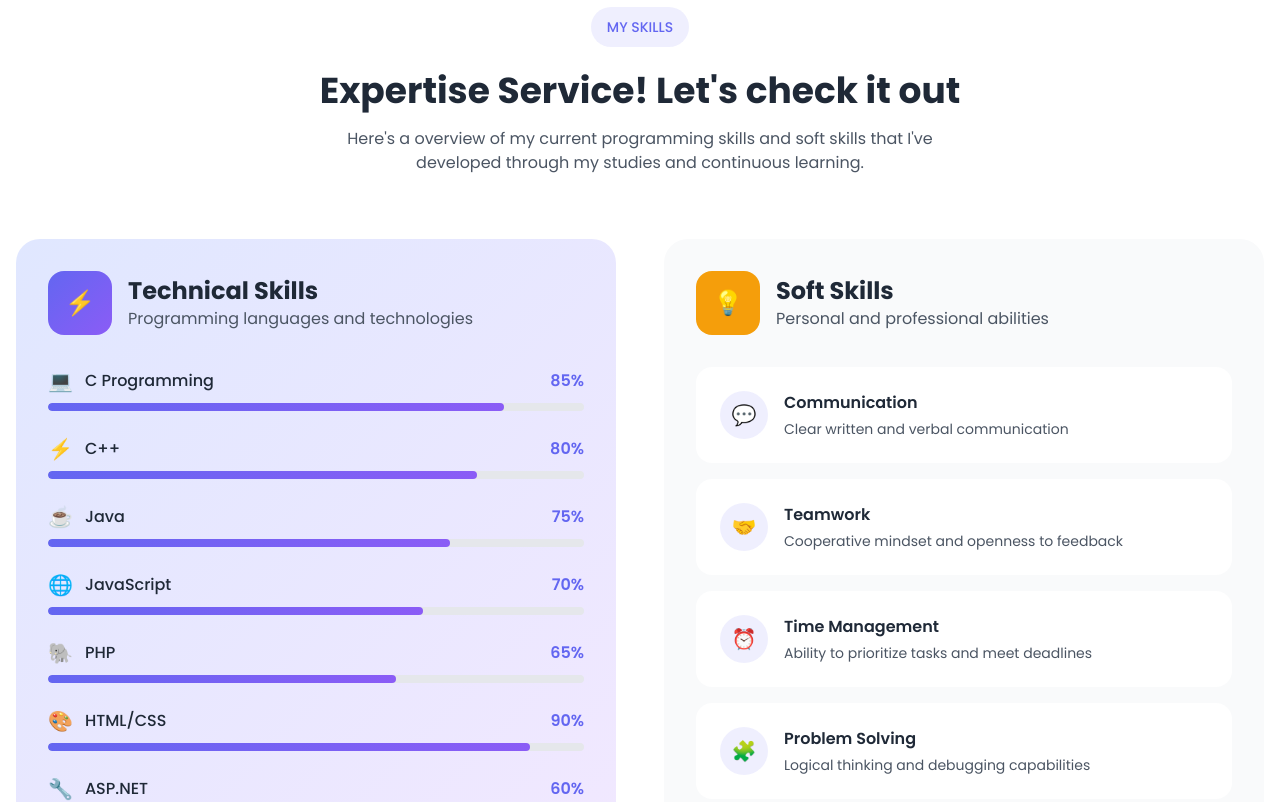
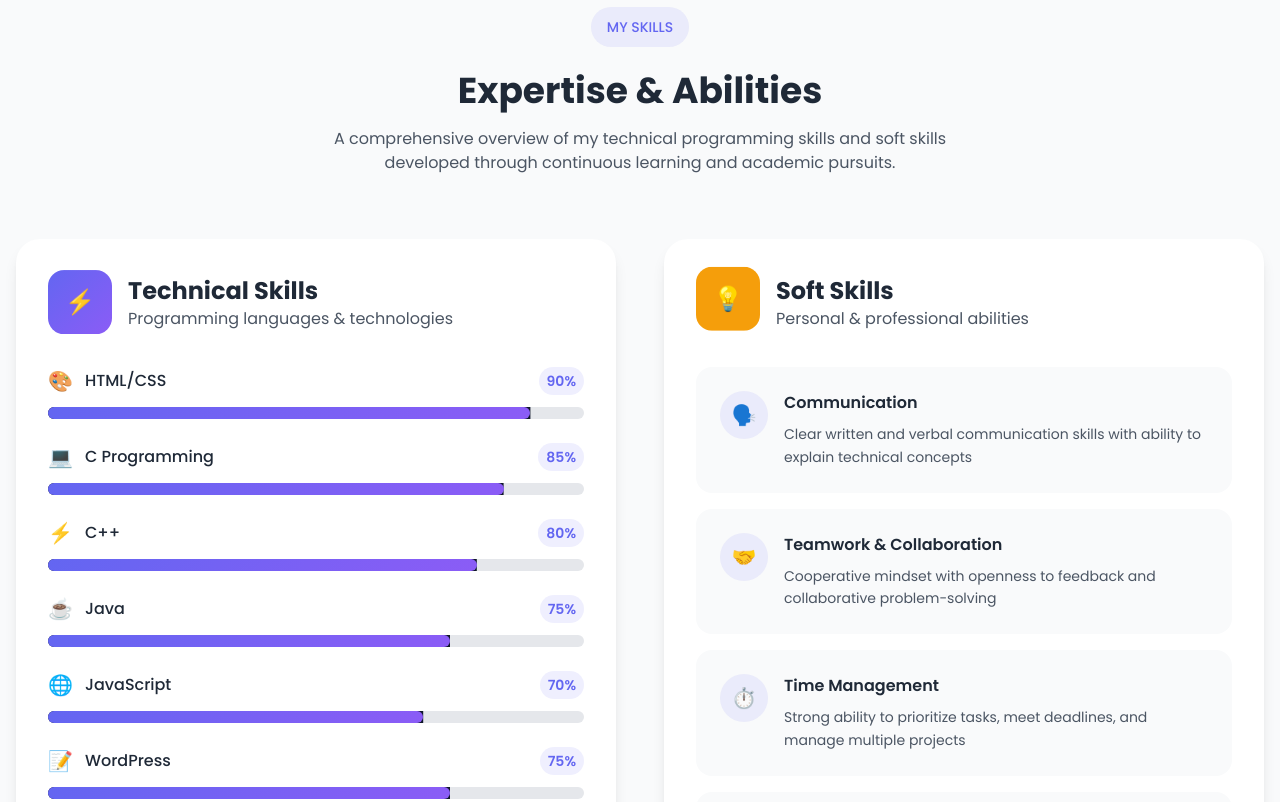
Before and after one commit to meet-solanki/meet-solanki-portfolio, a React (Vite) app: page / in a window 1280 px wide. Shown: the part 1660-2462 px from the top of the page. Built offline with nearby package versions, Linux system fonts and the light colour scheme.

Commit message:
Refactor: Animate skills section
- Organize skills into technical and soft skills.
- Implement animated progress bars for technical skills.
- Implement fade-in cards for soft skills.
- Use AOS for scroll animations.

```diff
--- a/src/components/Skills.tsx
+++ b/src/components/Skills.tsx
@@ -1,68 +1,107 @@
+
+import { Progress } from "@/components/ui/progress";
 
 const Skills = () => {
   const technicalSkills = [
+    { name: "HTML/CSS", level: 90, icon: "🎨" },
     { name: "C Programming", level: 85, icon: "💻" },
     { name: "C++", level: 80, icon: "⚡" },
     { name: "Java", level: 75, icon: "☕" },
     { name: "JavaScript", level: 70, icon: "🌐" },
-    { name: "PHP", level: 65, icon: "🐘" },
-    { name: "HTML/CSS", level: 90, icon: "🎨" },
-    { name: "ASP.NET", level: 60, icon: "🔧" },
     { name: "WordPress", level: 75, icon: "📝" },
     { name: "Oracle Database", level: 70, icon: "🗄️" },
+    { name: "PHP", level: 65, icon: "🐘" },
+    { name: "ASP.NET", level: 60, icon: "🔧" },
   ];
 
   const softSkills = [
-    { name: "Communication", description: "Clear written and verbal communication", icon: "💬" },
-    { name: "Teamwork", description: "Cooperative mindset and openness to feedback", icon: "🤝" },
-    { name: "Time Management", description: "Ability to prioritize tasks and meet deadlines", icon: "⏰" },
-    { name: "Problem Solving", description: "Logical thinking and debugging capabilities", icon: "🧩" },
-    { name: "Self-Learning", description: "Adaptable and eager to learn new technologies", icon: "📚" },
+    {
+      name: "Communication",
+      description: "Clear written and verbal communication skills with ability to explain technical concepts",
+      icon: "🗣️"
+    },
+    {
+      name: "Teamwork & Collaboration",
+      description: "Cooperative mindset with openness to feedback and collaborative problem-solving",
+      icon: "🤝"
+    },
+    {
+      name: "Time Management",
+      description: "Strong ability to prioritize tasks, meet deadlines, and manage multiple projects",
+      icon: "⏱️"
+    },
+    {
+      name: "Problem Solving",
+      description: "Logical thinking approach with strong debugging and analytical capabilities",
+      icon: "🧩"
+    },
+    {
+      name: "Self-Learning",
+      description: "Adaptable mindset with eagerness to learn new technologies and frameworks",
+      icon: "📚"
+    },
   ];
 
   return (
-    <section id="skills" className="py-20 bg-white">
+    <section id="skills" className="py-20 bg-gray-50">
       <div className="container mx-auto px-4">
-        <div className="text-center mb-16">
+        <div className="text-center mb-16 animate-fade-in">
           <div className="inline-block bg-portfolio-primary/10 rounded-full px-4 py-2 mb-6">
             <span className="text-portfolio-primary text-sm font-medium">MY SKILLS</span>
           </div>
           <h2 className="text-4xl font-bold text-gray-800 mb-4">
-            Expertise Service! Let's check it out
+            Expertise & Abilities
           </h2>
           <p className="text-gray-600 max-w-2xl mx-auto">
-            Here's a overview of my current programming skills and soft skills that I've developed through my studies and continuous learning.
+            A comprehensive overview of my technical programming skills and soft skills developed through
+            continuous learning and academic pursuits.
           </p>
         </div>
 
         <div className="grid lg:grid-cols-2 gap-12">
-          {/* Technical Skills */}
+          {/* Technical Skills Section */}
           <div className="animate-fade-in">
-            <div className="bg-portfolio-gradient-light rounded-3xl p-8">
+            <div className="bg-white rounded-3xl p-8 shadow-lg hover:shadow-xl transition-all duration-300">
               <div className="flex items-center gap-4 mb-8">
-                <div className="w-16 h-16 bg-portfolio-gradient rounded-2xl flex items-center justify-center">
+                <div className="w-16 h-16 bg-portfolio-gradient rounded-2xl flex items-center justify-center animate-float">
                   <span className="text-2xl">⚡</span>
                 </div>
                 <div>
                   <h3 className="text-2xl font-bold text-gray-800">Technical Skills</h3>
-                  <p className="text-gray-600">Programming languages and technologies</p>
+                  <p className="text-gray-600">Programming languages & technologies</p>
                 </div>
               </div>
 
               <div className="space-y-6">
                 {technicalSkills.map((skill, index) => (
-                  <div key={index} className="group">
-                    <div className="flex items-center justify-between mb-2">
+                  <div
+                    key={index}
+                    className="group animate-fade-in"
+                    style={{ animationDelay: `${index * 0.1}s` }}
+                  >
+                    <div className="flex items-center justify-between mb-3">
                       <div className="flex items-center gap-3">
-                        <span className="text-xl">{skill.icon}</span>
+                        <span className="text-xl group-hover:scale-110 transition-transform duration-300">
+                          {skill.icon}
+                        </span>
                         <span className="font-medium text-gray-800">{skill.name}</span>
                       </div>
-                      <span className="text-portfolio-primary font-semibold">{skill.level}%</span>
+                      <span className="text-portfolio-primary font-semibold bg-portfolio-primary/10 px-2 py-1 rounded-full text-sm">
+                        {skill.level}%
+                      </span>
                     </div>
-                    <div className="w-full bg-gray-200 rounded-full h-2 overflow-hidden">
+
+                    <div className="relative">
+                      <Progress
+                        value={skill.level}
+                        className="h-3 bg-gray-200 group-hover:scale-105 transition-transform duration-300"
+                      />
                       <div
-                        className="h-full bg-portfolio-gradient rounded-full transition-all duration-1000 ease-out group-hover:scale-105"
-                        style={{ width: `${skill.level}%` }}
+                        className="absolute top-0 left-0 h-3 bg-portfolio-gradient rounded-full transition-all duration-1000 ease-out opacity-80"
+                        style={{
+                          width: `${skill.level}%`,
+                          animation: `slideIn 1.5s ease-out ${index * 0.2}s both`
+                        }}
                       ></div>
                     </div>
                   </div>
@@ -71,29 +110,37 @@ const Skills = () => {
             </div>
           </div>
 
-          {/* Soft Skills */}
+          {/* Soft Skills Section */}
           <div className="animate-fade-in">
-            <div className="bg-gray-50 rounded-3xl p-8">
+            <div className="bg-white rounded-3xl p-8 shadow-lg hover:shadow-xl transition-all duration-300">
               <div className="flex items-center gap-4 mb-8">
-                <div className="w-16 h-16 bg-portfolio-accent rounded-2xl flex items-center justify-center">
+                <div className="w-16 h-16 bg-portfolio-accent rounded-2xl flex items-center justify-center animate-float" style={{animationDelay: '1s'}}>
                   <span className="text-2xl">💡</span>
                 </div>
                 <div>
                   <h3 className="text-2xl font-bold text-gray-800">Soft Skills</h3>
-                  <p className="text-gray-600">Personal and professional abilities</p>
+                  <p className="text-gray-600">Personal & professional abilities</p>
                 </div>
               </div>
 
               <div className="space-y-4">
                 {softSkills.map((skill, index) => (
-                  <div key={index} className="bg-white rounded-2xl p-6 hover:shadow-md transition-all duration-300 group">
+                  <div
+                    key={index}
+                    className="bg-gray-50 rounded-2xl p-6 hover:bg-portfolio-primary/5 hover:shadow-md hover:scale-105 transition-all duration-300 group cursor-pointer animate-fade-in"
+                    style={{ animationDelay: `${index * 0.15}s` }}
+                  >
                     <div className="flex items-start gap-4">
-                      <div className="w-12 h-12 bg-portfolio-primary/10 rounded-full flex items-center justify-center flex-shrink-0 group-hover:bg-portfolio-primary/20 transition-colors">
+                      <div className="w-12 h-12 bg-portfolio-primary/10 rounded-full flex items-center justify-center flex-shrink-0 group-hover:bg-portfolio-primary/20 group-hover:scale-110 transition-all duration-300">
                         <span className="text-xl">{skill.icon}</span>
                       </div>
-                      <div>
-                        <h4 className="font-semibold text-gray-800 mb-1">{skill.name}</h4>
-                        <p className="text-gray-600 text-sm">{skill.description}</p>
+                      <div className="flex-1">
+                        <h4 className="font-semibold text-gray-800 mb-2 group-hover:text-portfolio-primary transition-colors">
+                          {skill.name}
+                        </h4>
+                        <p className="text-gray-600 text-sm leading-relaxed">
+                          {skill.description}
+                        </p>
                       </div>
                     </div>
                   </div>
@@ -102,7 +149,41 @@ const Skills = () => {
             </div>
           </div>
         </div>
+
+        {/* Skills Summary */}
+        <div className="mt-16 text-center animate-fade-in">
+          <div className="bg-white rounded-2xl p-8 shadow-lg inline-block hover:shadow-xl transition-all duration-300">
+            <div className="flex items-center justify-center gap-8 flex-wrap">
+              <div className="text-center">
+                <div className="text-3xl font-bold text-portfolio-primary mb-1">9+</div>
+                <div className="text-gray-600 text-sm">Technologies</div>
+              </div>
+              <div className="w-px h-12 bg-gray-200 hidden sm:block"></div>
+              <div className="text-center">
+                <div className="text-3xl font-bold text-portfolio-primary mb-1">5+</div>
+                <div className="text-gray-600 text-sm">Core Skills</div>
+              </div>
+              <div className="w-px h-12 bg-gray-200 hidden sm:block"></div>
+              <div className="text-center">
+                <div className="text-3xl font-bold text-portfolio-primary mb-1">2026</div>
+                <div className="text-gray-600 text-sm">Graduate</div>
+              </div>
+            </div>
+          </div>
+        </div>
       </div>
+
+      <style jsx>{`
+        @keyframes slideIn {
+          from {
+            width: 0%;
+            opacity: 0;
+          }
+          to {
+            opacity: 1;
+          }
+        }
+      `}</style>
     </section>
   );
 };
```
